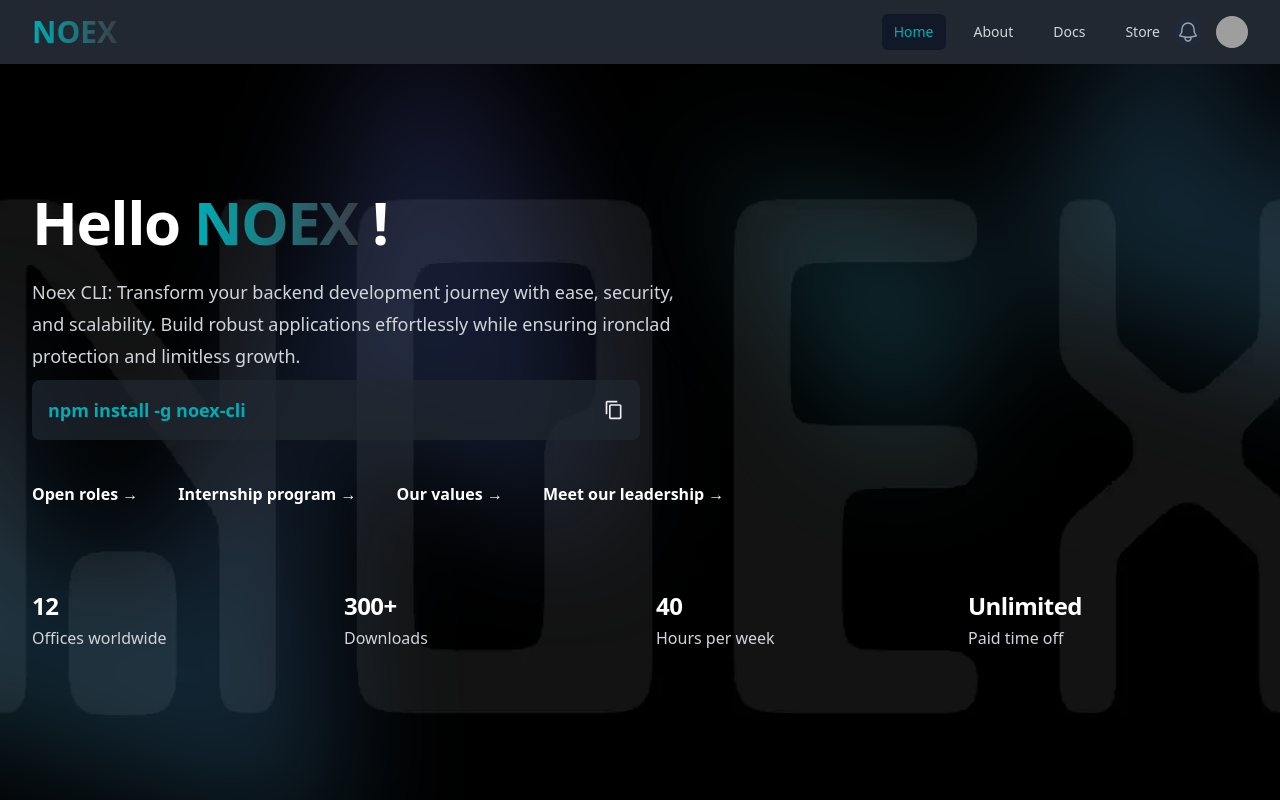
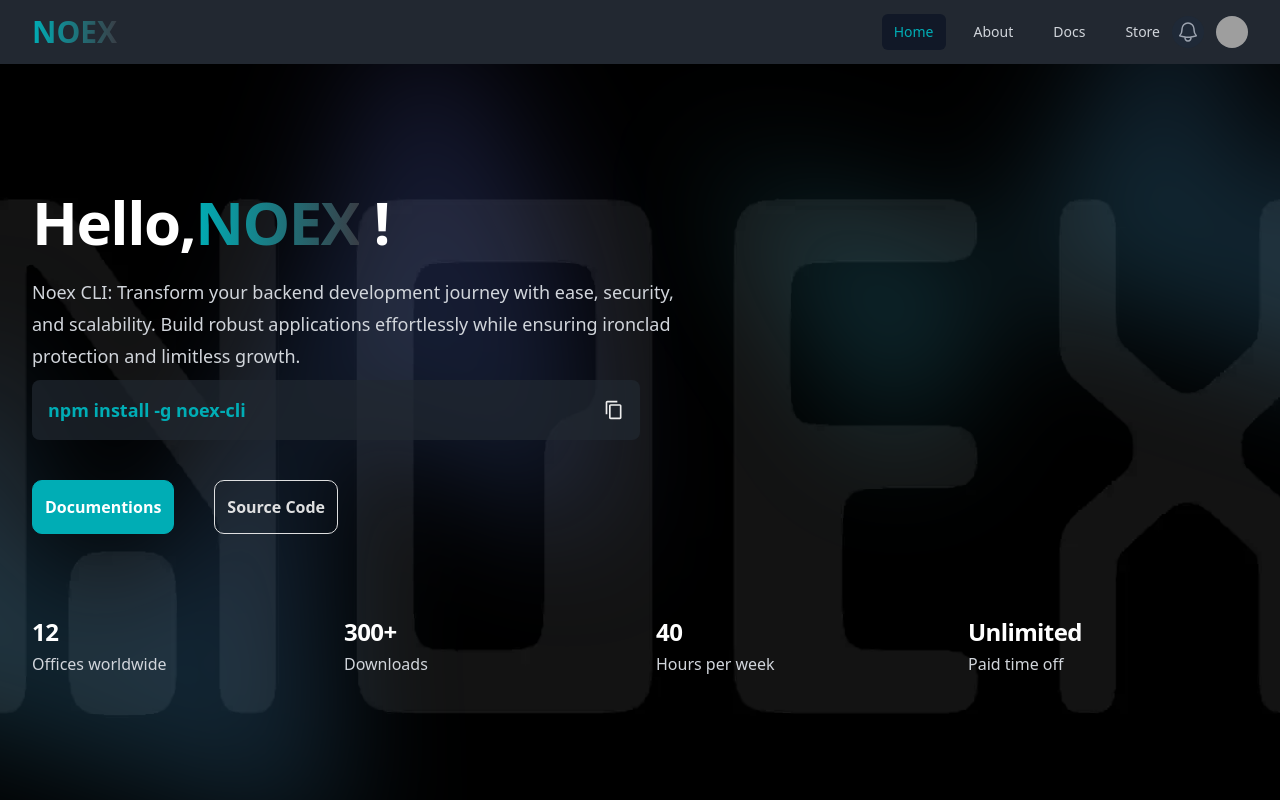
Before and after one commit to abhijith-p-subash/noex-landing, a React (Create React App) app: page / in a window 1280 px wide. Shown: the top 800 px of the page. Built offline with nearby package versions, Linux system fonts and the light colour scheme; grey boxes are pictures that could not be loaded.

Commit message:
custom class added

```diff
--- a/src/Components/Footer.tsx
+++ b/src/Components/Footer.tsx
@@ -51,7 +51,7 @@ const Footer = () => {
               </li>
             ))}
             <li>
-              <button className="flex bg-primary gap-2 p-3 rounded-lg items-center">
+              <button className="flex btn btn-primary items-center">
                 <SiBuymeacoffee className="text-lg" /> Buy Me a Coffee
               </button>
             </li>
--- a/src/Components/Hero.tsx
+++ b/src/Components/Hero.tsx
@@ -47,7 +47,7 @@ const Hero = () => {
       <div className="mx-auto max-w-7xl px-6 lg:px-8">
         <div className="mx-auto max-w-2xl lg:mx-0">
           <h2 className="text-4xl font-bold tracking-tight text-white sm:text-6xl">
-            Hello{" "}
+            Hello,
             <span className="bg-clip-text text-transparent bg-gradient-to-r from-primary to-secondary">
               NOEX
             </span>{" "}
@@ -69,11 +69,14 @@ const Hero = () => {
         </div>
         <div className="mx-auto mt-10 max-w-2xl lg:mx-0 lg:max-w-none">
           <div className="grid grid-cols-1 gap-x-8 gap-y-6 text-base font-semibold leading-7 text-white sm:grid-cols-2 md:flex lg:gap-x-10">
-            {links.map((link) => (
+            <button className="btn btn-primary">Documentions</button>
+            <button className="btn btn-noex-white-outline">Source Code</button>
+            {/* <button className="btn btn-primary-outline">Buy Me a Coffee</button> */}
+            {/* {links.map((link) => (
               <a key={link.name} href={link.href}>
                 {link.name} <span aria-hidden="true">&rarr;</span>
               </a>
-            ))}
+            ))} */}
           </div>
           <dl className="mt-16 grid grid-cols-1 gap-8 sm:mt-20 sm:grid-cols-2 lg:grid-cols-4">
             {stats.map((stat) => (
--- a/src/index.css
+++ b/src/index.css
@@ -15,6 +15,58 @@ code {
   font-family: source-code-pro, Menlo, Monaco, Consolas, "Courier New",
     monospace;
 } */
+
+@layer utilities {
+  .btn {
+    padding: 0.75rem;
+    border-radius: 10px;
+  }
+  .btn-primary {
+    background-color: #00adb5;
+    border: #00adb5 1px solid;
+  }
+
+  .btn-primary:hover {
+    border: #00adb5 1px solid;
+    color: #00adb5;
+    background-color: transparent;
+    transition: ease-in-out 0.5s;
+  }
+
+  .btn-noex-white {
+    background-color: #eeeeee;
+    border: #eeeeee 1px solid;
+    color: #222831;
+  }
+
+  .btn-noex-white:hover {
+    border: #eeeeee 1px solid;
+    color: #eeeeee;
+    background-color: transparent;
+    transition: ease-in-out 0.5s;
+  }
+
+  .btn-primary-outline {
+    border: #00adb5 1px solid;
+    color: #00adb5;
+  }
+  .btn-primary-outline:hover {
+    background-color: #00adb5;
+    color: #fff;
+    transition: ease-in-out 0.5s;
+  }
+
+  .btn-noex-white-outline {
+    border: #eeee 1px solid;
+    color: #eeee;
+    background-color: transparent;
+  }
+  .btn-noex-white-outline:hover {
+    background-color: #eee;
+    color: #222831;
+    transition: ease-in-out 0.5s;
+  }
+}
 
 /* Scrollbar Track */
 ::-webkit-scrollbar {
```
